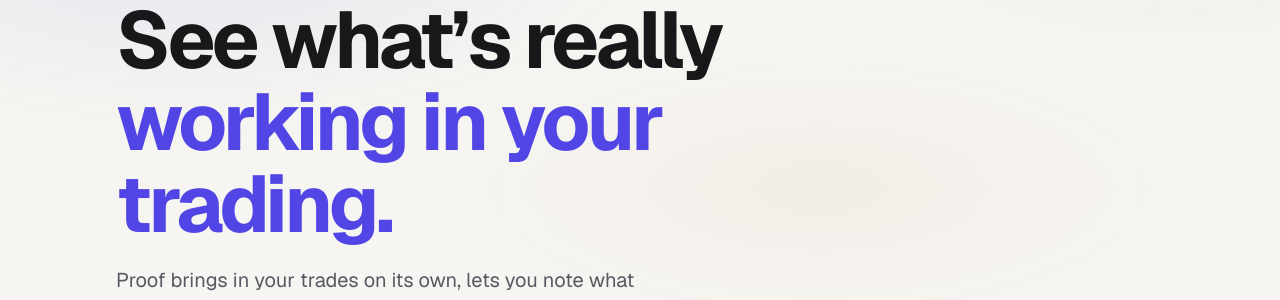
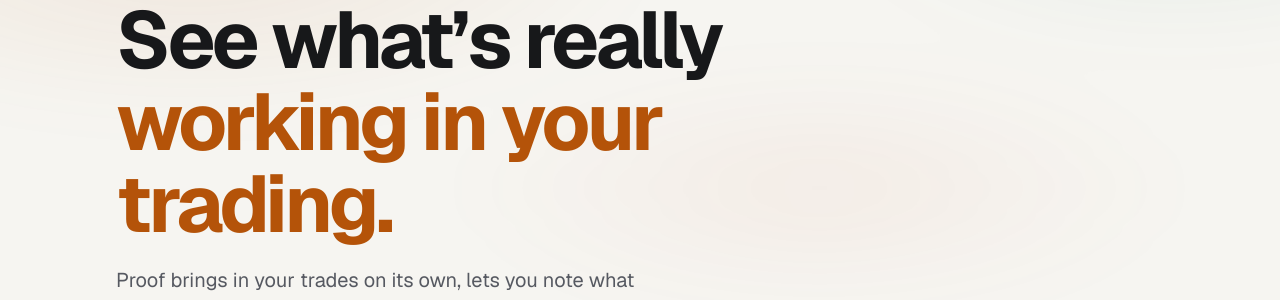
Before and after one commit to TobiWilliams001/proof, a Next.js app: page / in a window 1280 px wide. Shown: the part 208-508 px from the top of the page. Built offline with nearby package versions, Linux system fonts and the light colour scheme; no server answers.

Commit message:
feat: use amber gold as the accent colour

```diff
--- a/src/app/globals.css
+++ b/src/app/globals.css
@@ -1,6 +1,6 @@
 /* ─────────────────────────────────────────────────────────────
    Proof, design tokens
-   Calm, paper-and-ink notebook. One accent. Numbers in mono.
+   Calm, paper-and-ink notebook. One accent: amber gold, warm and clear of profit/loss colours. Numbers in mono.
    Mobile-first: base styles target phones, min-width queries scale up.
    ───────────────────────────────────────────────────────────── */
 
@@ -17,10 +17,10 @@
   --line: rgba(23, 24, 26, 0.08);
   --line-2: rgba(23, 24, 26, 0.14);
 
-  --accent: #5146e5;
+  --accent: #b45309;
   --accent-ink: #ffffff;
-  --accent-soft: rgba(81, 70, 229, 0.09);
-  --accent-line: rgba(81, 70, 229, 0.28);
+  --accent-soft: rgba(180, 83, 9, 0.09);
+  --accent-line: rgba(180, 83, 9, 0.28);
 
   --pos: #00826f;
   --pos-soft: rgba(0, 130, 111, 0.1);
@@ -32,8 +32,8 @@
   --warn: #86590f;
   --warn-soft: rgba(168, 112, 26, 0.1);
 
-  --k-trade: #5146e5;
-  --k-missed: #86590f;
+  --k-trade: #b45309;
+  --k-missed: #2f5f9e;
   --k-rule: #b33c1a;
   --k-plan: #17677a;
   --k-reflect: #7a5bb5;
@@ -82,10 +82,10 @@
     --ink-3: #868992;
     --line: rgba(255, 255, 255, 0.07);
     --line-2: rgba(255, 255, 255, 0.13);
-    --accent: #8f88ff;
+    --accent: #e8a33d;
     --accent-ink: #0c0d0f;
-    --accent-soft: rgba(143, 136, 255, 0.12);
-    --accent-line: rgba(143, 136, 255, 0.35);
+    --accent-soft: rgba(232, 163, 61, 0.12);
+    --accent-line: rgba(232, 163, 61, 0.35);
     --pos: #1f9e8f;
     --pos-soft: rgba(31, 158, 143, 0.12);
     --neg: #e5583c;
@@ -94,8 +94,8 @@
     --neg-text: #e5583c;
     --warn: #e2a64a;
     --warn-soft: rgba(226, 166, 74, 0.12);
-    --k-trade: #8f88ff;
-    --k-missed: #e2a64a;
+    --k-trade: #e8a33d;
+    --k-missed: #7fa8e0;
     --k-rule: #e5583c;
     --k-plan: #5cc4d6;
     --k-reflect: #b89cf0;
@@ -119,10 +119,10 @@
   --ink-3: #868992;
   --line: rgba(255, 255, 255, 0.07);
   --line-2: rgba(255, 255, 255, 0.13);
-  --accent: #8f88ff;
+  --accent: #e8a33d;
   --accent-ink: #0c0d0f;
-  --accent-soft: rgba(143, 136, 255, 0.12);
-  --accent-line: rgba(143, 136, 255, 0.35);
+  --accent-soft: rgba(232, 163, 61, 0.12);
+  --accent-line: rgba(232, 163, 61, 0.35);
   --pos: #1f9e8f;
   --pos-soft: rgba(31, 158, 143, 0.12);
   --neg: #e5583c;
@@ -131,8 +131,8 @@
   --neg-text: #e5583c;
   --warn: #e2a64a;
   --warn-soft: rgba(226, 166, 74, 0.12);
-  --k-trade: #8f88ff;
-  --k-missed: #e2a64a;
+  --k-trade: #e8a33d;
+  --k-missed: #7fa8e0;
   --k-rule: #e5583c;
   --k-plan: #5cc4d6;
   --k-reflect: #b89cf0;
```
